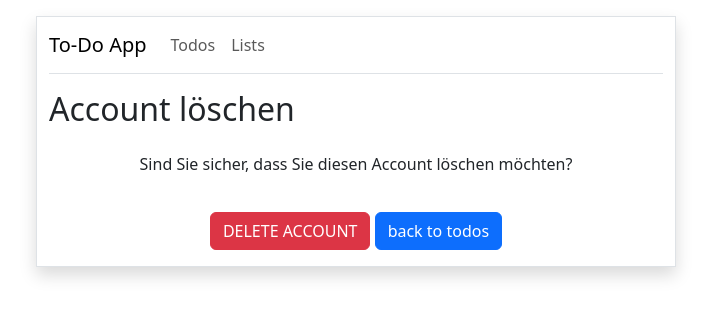
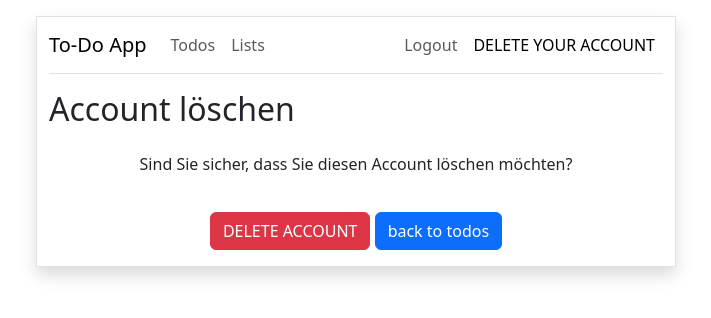
Before and after one commit to kathichro/wiederholungspruefung, a Flask app: page /delete in a window 1280 px wide. Shown: the top 318 px of the page, without its empty margins (284-995 px from the left). Run offline with Flask 3, Linux system fonts and the light colour scheme; the visitor is signed in with stand-in values (Sample User, id 1); some libraries are stand-ins or nearby versions.

Commit message:
Logout + Delete Account in Base.html hinzugefügt

```diff
--- a/templates/base.html
+++ b/templates/base.html
@@ -28,6 +28,14 @@
                     {{ render_nav_item('todos', 'Todos') }}
                     {{ render_nav_item('lists', 'Lists') }}
                 </ul>
+            <ul class="navbar-nav d-flex">
+                <li class="nav-item ms-auto">
+                    {{ render_nav_item('logout', 'Logout') }} <!--Schriftzug für Logout hinzugefügt -->
+                </li>
+                <li class="nav-item">
+                    {{ render_nav_item('delete', 'DELETE YOUR ACCOUNT') }} <!-- Schriftzug für Account löschen hinzugefügt -->
+                </li>
+            </ul>
             </div>
         </div>
     </nav>
```
